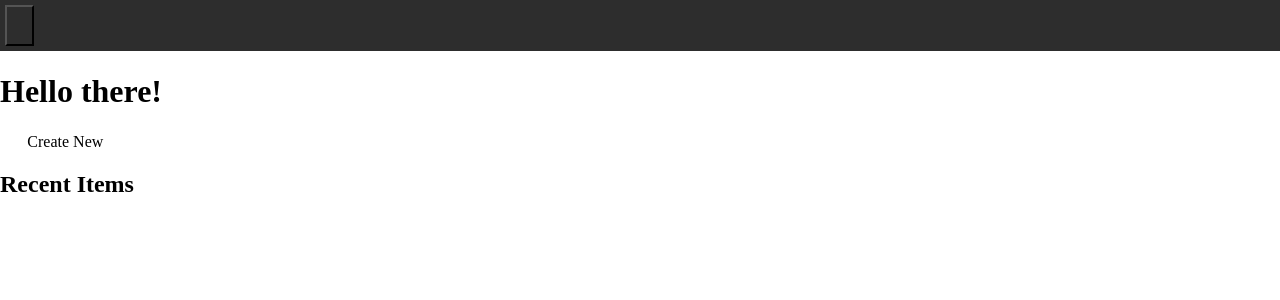
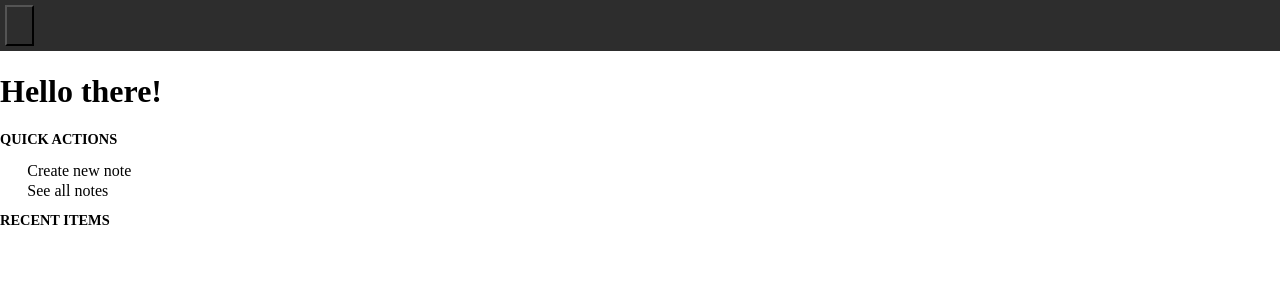
Before and after one commit to dgrundel/scribble, a Svelte app: page / in a window 1280 px wide. Shown: the top 300 px of the page. Built offline with nearby package versions, Linux system fonts and the light colour scheme; some icons are missing; the HTML template or start-up script is replaced by a standard one.

Commit message:
restyling on home

```diff
--- a/src/Drawer.svelte
+++ b/src/Drawer.svelte
@@ -2,7 +2,6 @@
     import ListItem from "./ListItem.svelte";
     import Home from "tabler-icons-svelte/icons/Home.svelte";
     import Files from "tabler-icons-svelte/icons/Files.svelte";
-    import FileText from "tabler-icons-svelte/icons/FileText.svelte";
     import Plus from "tabler-icons-svelte/icons/Plus.svelte";
     import Star from "tabler-icons-svelte/icons/Star.svelte";
     import Settings from "tabler-icons-svelte/icons/Settings.svelte";
--- a/src/Home.svelte
+++ b/src/Home.svelte
@@ -2,11 +2,12 @@
     import Layout from "./Layout.svelte";
     import ListItem from "./ListItem.svelte";
     import FileText from "tabler-icons-svelte/icons/FileText.svelte";
+    import Files from "tabler-icons-svelte/icons/Files.svelte";
     import Plus from "tabler-icons-svelte/icons/Plus.svelte";
     import { goToPage } from "./router";
     import NoteListItem from "./NoteListItem.svelte";
     import { createNote, getNoteStore, Note } from "./Note";
-import Spinner from "./Spinner.svelte";
+    import Spinner from "./Spinner.svelte";
 
     export let openMenu: () => void;
 
@@ -21,8 +22,13 @@ import Spinner from "./Spinner.svelte";
 <Layout {openMenu}>
     <svelte:fragment slot="content">
         <h1 class="pad">Hello there!</h1>
+
+        <h2 class="pad">Quick Actions</h2>
         <ListItem icon={Plus} onClick={() => goToPage('editor', { note: createNote() })}>
-            Create New
+            Create new note
+        </ListItem>
+        <ListItem icon={Files} onClick={() => goToPage('noteList')}>
+            See all notes
         </ListItem>
 
         <h2 class="pad">Recent Items</h2>
@@ -40,7 +46,13 @@ import Spinner from "./Spinner.svelte";
 </Layout>
 
 <style>
-    .pad {
+    h1 {
         padding: 0 var(--padding);
     }
+
+    h2 {
+        text-transform: uppercase;
+        font-size: .9em;
+        padding: var(--padding) var(--padding) 0;
+    }
 </style>
```
